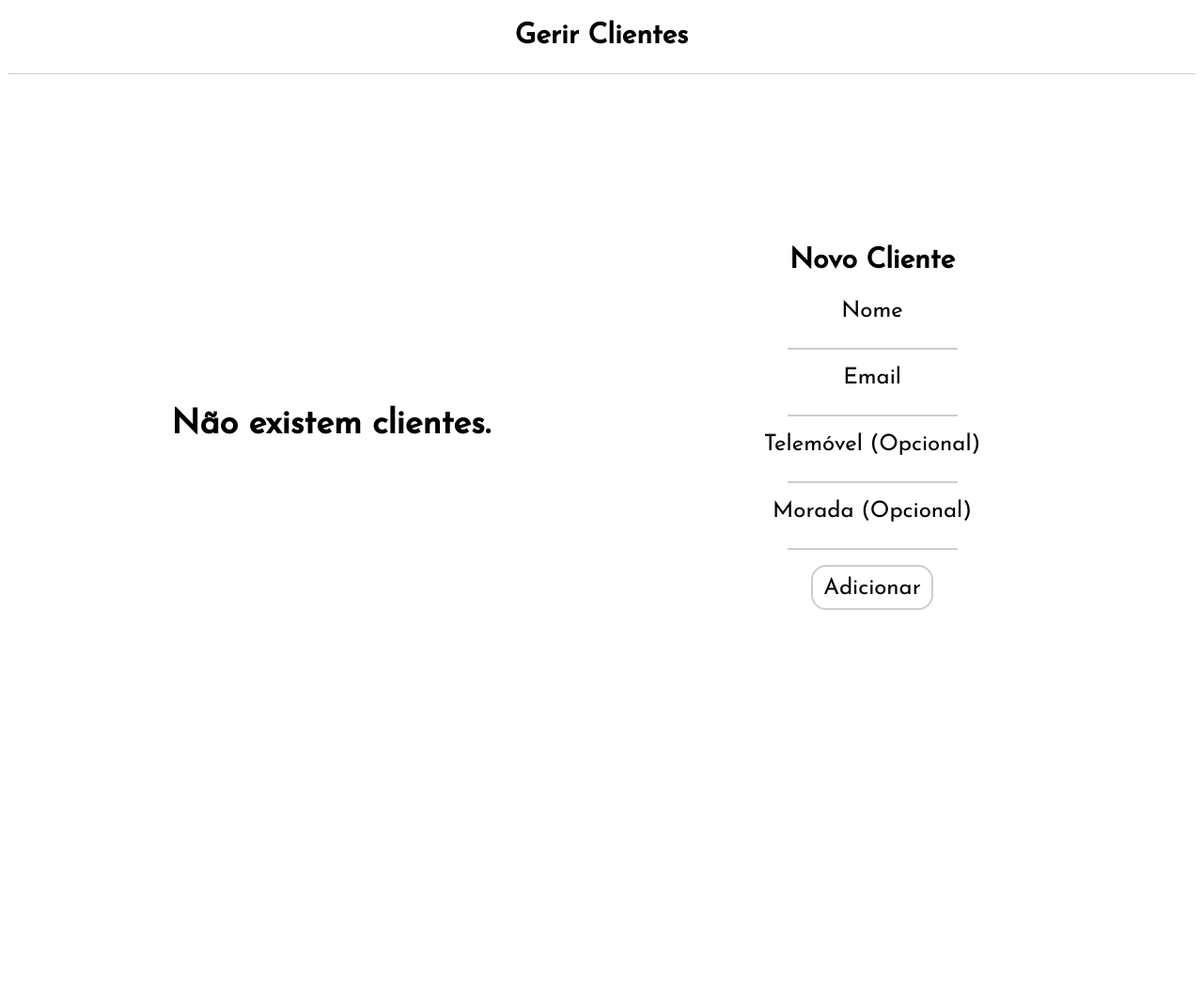
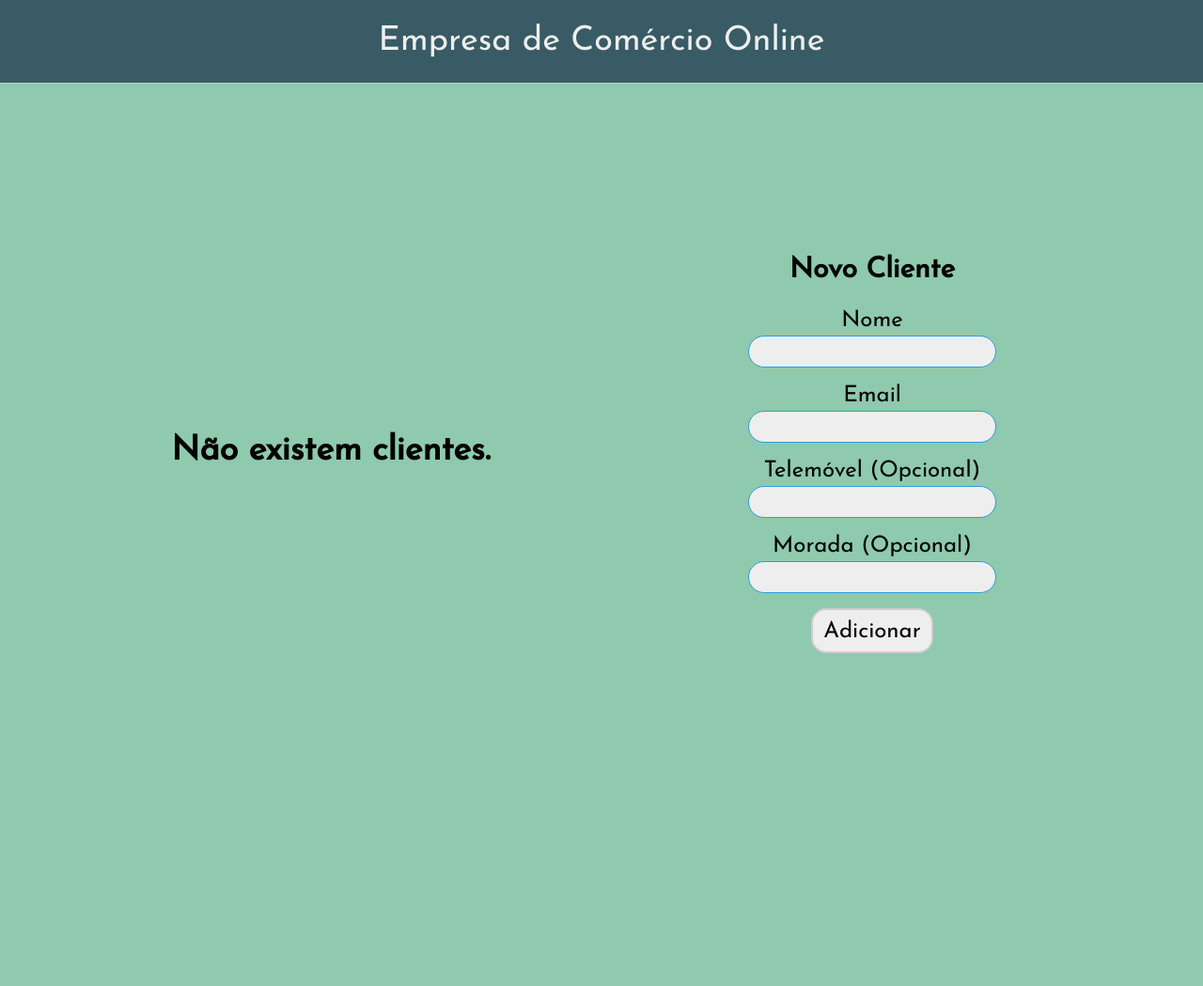
Before and after one commit to goncrust/BD-proj, a Flask app: page /gerir-clientes in a window 1280 px wide. Shown: the whole page at 94% size. Before the commit the page ends 649 px from the top, so only its background shows below. Run offline with Flask 3, Linux system fonts and the light colour scheme; data that the repository does not hold is empty; some libraries are stand-ins or nearby versions.

Commit message:
styling cremoso

```diff
--- a/E3/web/app.py
+++ b/E3/web/app.py
@@ -9,7 +9,7 @@ import re
 email_regex = re.compile(r'([A-Za-z0-9]+[.-_])*[A-Za-z0-9]+@[A-Za-z0-9-]+(\.[A-Z|a-z]{2,})+')
 float_regex = re.compile(r'\d+[.,]\d+')
 
-DATABASE_URL = os.environ.get("DATABASE_URL", "postgres://db:db@postgres/db")
+DATABASE_URL = os.environ.get("DATABASE_URL", "postgres://tester:tester@postgres/testerdb")
 pool = ConnectionPool(conninfo=DATABASE_URL)
 
 app = Flask(__name__)
--- a/E3/web/static/style.css
+++ b/E3/web/static/style.css
@@ -1,11 +1,27 @@
+html, body {
+  margin: 0;
+  height: 100%;
+}
+
 nav {
   text-align: center;
   font-family: "Josefin Sans", sans-serif;
-  font-size: 1.25rem;
+  font-size: 2.25rem;
   line-height: 1.75rem;
-  color: #000100;
+  color: #eeeeee;
   border-bottom: 1px solid #cecccf;
-  margin-bottom: 10rem;
+  background-color: #385b66;
+  padding: 30px;
+}
+
+nav h1 {
+  margin: 0;
+}
+
+.main {
+  padding-top: 10rem;
+  background-color: #8fc9ae;
+  height: 100%;
 }
 
 form {
@@ -27,12 +43,19 @@ input {
 input[type="text"],
 input[type="email"],
 input[type="number"] {
-  border: none;
   outline: inherit;
 
   font-size: 1rem;
   font-family: "Josefin Sans", sans-serif;
   border-bottom: 2px solid #cecccf;
+  border-radius: 20px;
+  border: 1px solid #2d9fd9;
+  color: #000000;
+  width: 250px;
+  height: 30px;
+  padding-left: 10px;
+  margin-top: 2px;
+  background-color: #eeeeee;
 }
 
 input[type="text"]:focus,
@@ -57,6 +80,8 @@ input[type="submit"] {
   transition-property: all;
   transition-timing-function: cubic-bezier(0.4, 0, 0.2, 1);
   transition-duration: 300ms;
+
+  background-color: #eeeeee;
 }
 
 input[type="submit"]:hover {
@@ -86,6 +111,7 @@ a:active {
   transition-property: all;
   transition-timing-function: cubic-bezier(0.4, 0, 0.2, 1);
   transition-duration: 300ms;
+  background-color: #eeeeee;
 }
 
 .link-button:hover {
--- a/E3/web/templates/base.html
+++ b/E3/web/templates/base.html
@@ -19,8 +19,9 @@
     {% block head %} {% endblock %}
   </head>
   <body>
-    <nav><a href="/">{% block title %} {% endblock %}</a></nav>
+    <nav><a href="/">Empresa de Comércio Online</a></nav>
 
+    <div class=main>
         {% with messages = get_flashed_messages() %}
           {% if messages %}
             <div class=flashes>
@@ -32,5 +33,6 @@
         {% endwith %}
 
         {% block body %} {% endblock %}
+    </div>
   </body>
 </html>
```
Lines whose indentation alone changed are shown as unchanged.
